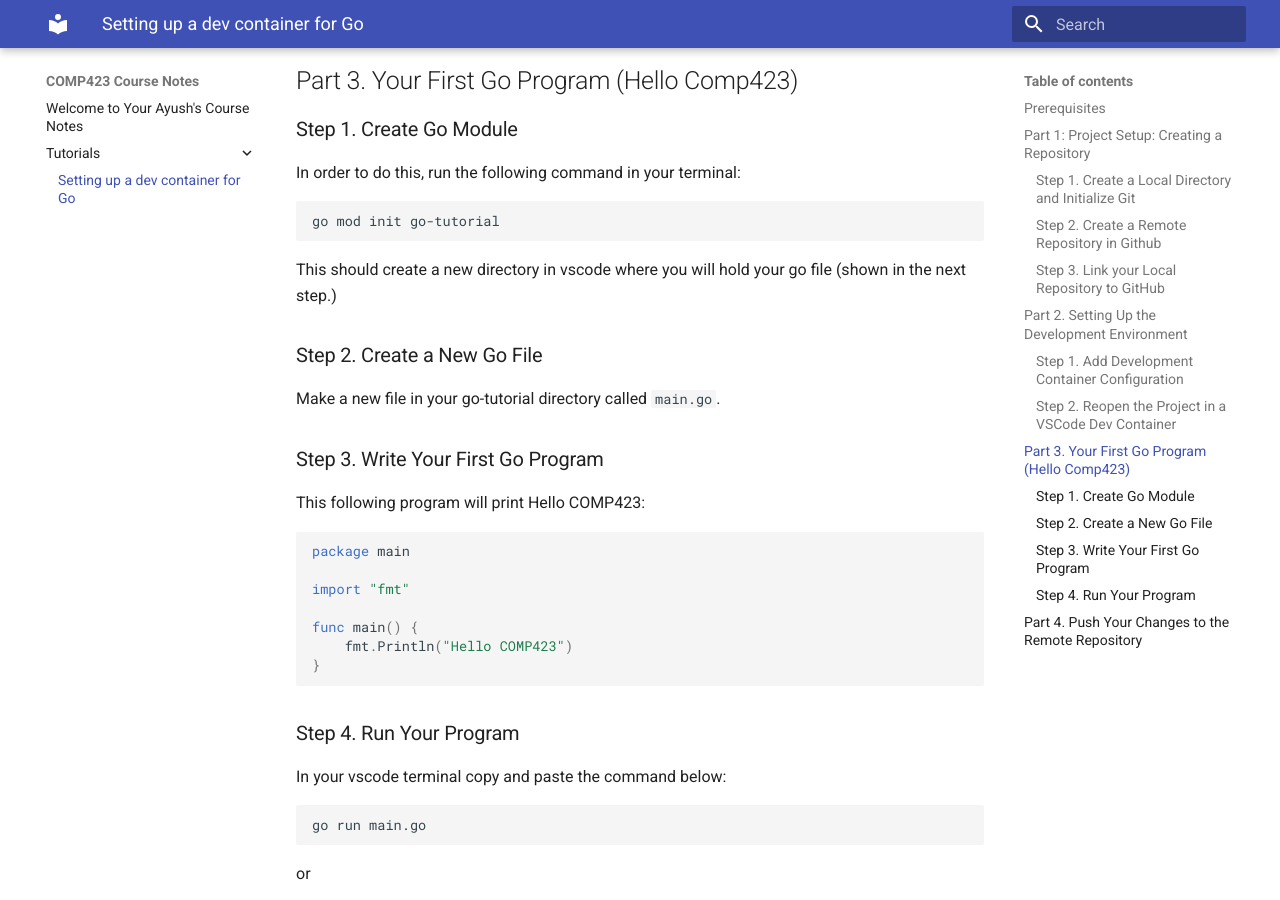
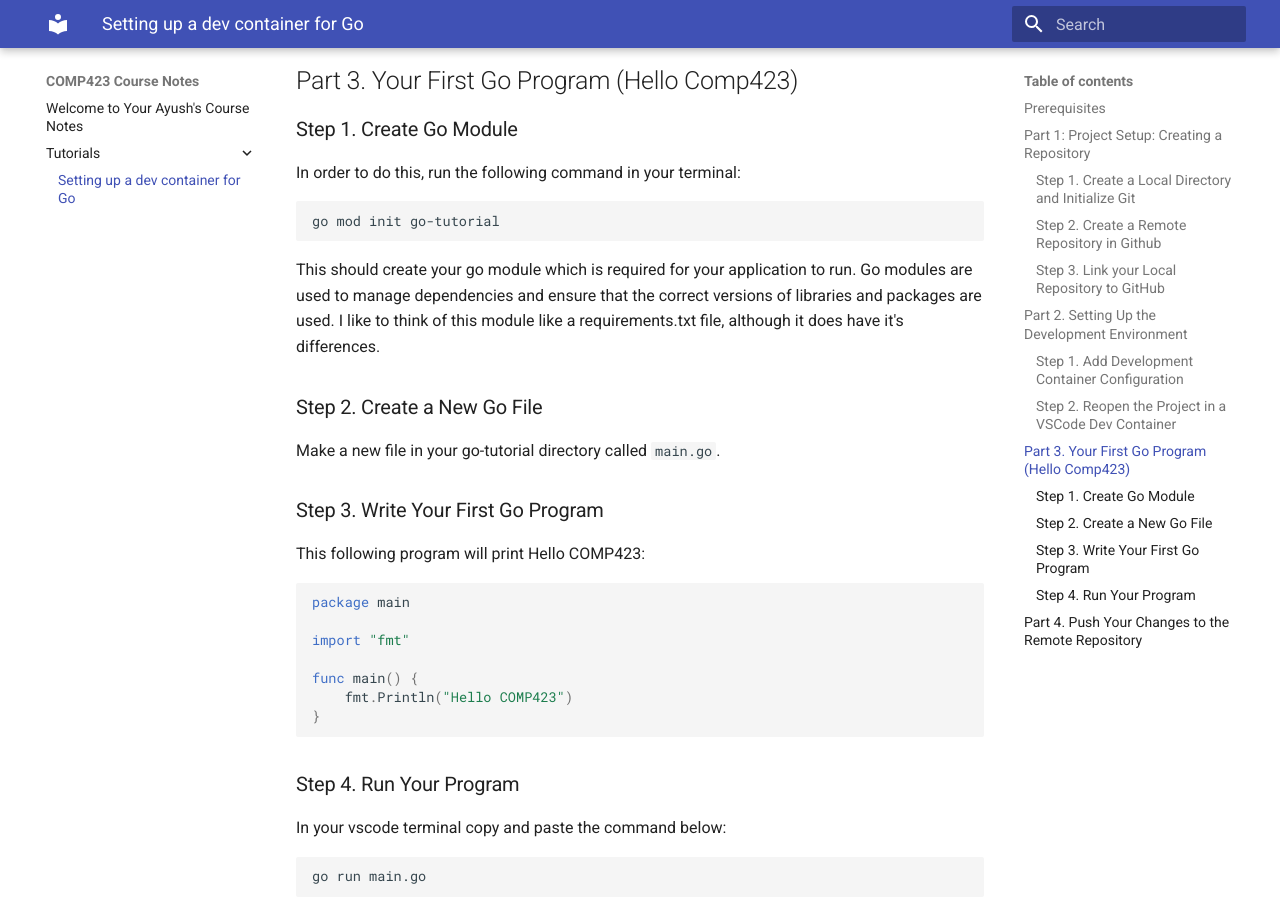
Before and after one commit to avgod07/comp423-course-notes, an MkDocs documentation site: the page built from docs/tutorials/go-setup.md, in a window 1280 px wide and 900 px high, scrolled down 2858 px. Built offline with MkDocs 1.6.1 and Material for MkDocs 9.7.7, drawn with Linux system fonts in a browser that asks for light colours; some of the changed lines change nothing that is shown; some of the changed text lies outside the part shown.

Commit message:
Changed misunderstanding with git mod command

````diff
--- a/docs/tutorials/go-setup.md
+++ b/docs/tutorials/go-setup.md
@@ -31,7 +31,7 @@ Citation: A lot of the material in this tutorial was directly reused from Kris J
    ```
 1. Create a README file
    ```bash
-   echo "# Setting Up a Project with Go"
+   echo "# COMP423 Course Notes" > README.md
    git add README.md
    git commit -m "Initial commit with README"
    ```
@@ -48,7 +48,7 @@ Citation: A lot of the material in this tutorial was directly reused from Kris J
 ### Step 3. Link your Local Repository to GitHub
 1. Add the GitHub repository as a remote:
   ```
-  git remote add origin https://github.com/<your-username>/comp423-course-notes.git
+  git remote add origin https://github.com/<your-username>/go-tutorial.git
   ```
 Replace `<your-username>` with your GitHub username.
 1. Push your local commits to the GitHub repository:
@@ -103,7 +103,7 @@ In order to do this, run the following command in your terminal:
 go mod init go-tutorial
 ```
 
-This should create a new directory in vscode where you will hold your go file (shown in the next step.)
+This should create your go module which is required for your application to run. Go modules are used to manage dependencies and ensure that the correct versions of libraries and packages are used. I like to think of this module like a requirements.txt file, although it does have it's differences.
 
 ### Step 2. Create a New Go File
 
````
